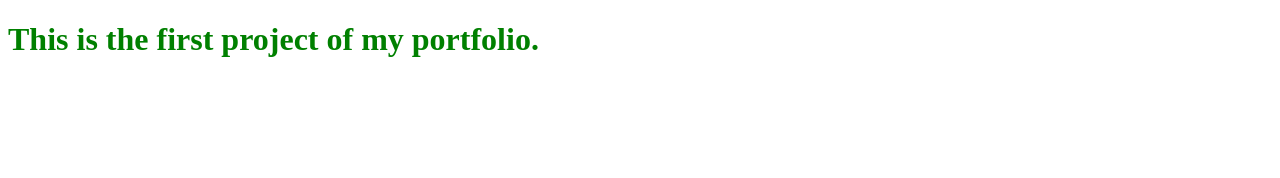
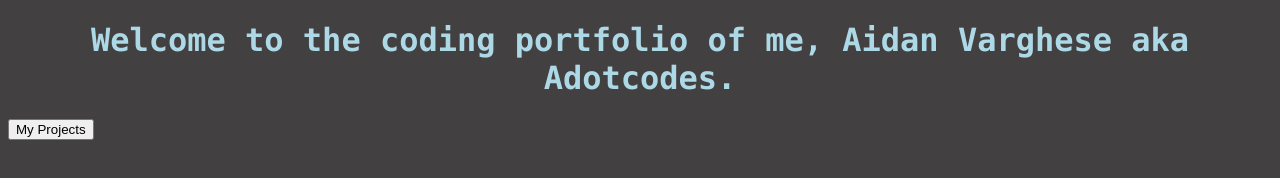
Before and after one commit to adotcodes/adotcodes.github.io, a plain HTML site: page index.html in a window 1280 px wide. Drawn offline with Linux system fonts and the light colour scheme.

Commit message:
Changed the font color to light blue, added a button for future projects, changed font to Monaco, changed background color.

```diff
--- a/index.html
+++ b/index.html
@@ -7,8 +7,7 @@
     <link rel="stylesheet" href="style.css">
 </head>
 <body>
-
-    <h1>This is the first project of my portfolio.</h1>
-
+    <h1><center>Welcome to the coding portfolio of me, Aidan Varghese aka Adotcodes.</center></h1>
+<button>My Projects</button>
 </body>
 </html>
--- a/style.css
+++ b/style.css
@@ -1,4 +1,8 @@
 /* styles.css */
 h1 {
-    color: green;
+    color: lightblue;
+    font-family:"Monaco", monospace;
 }
+body {
+    background-color: rgb(66, 64, 64); /* same as #00000 */
+  }
```
